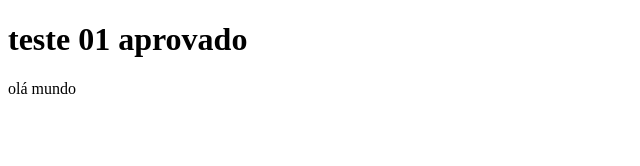
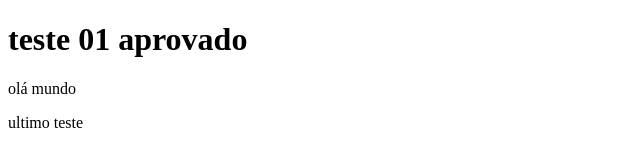
Before and after one commit to yochirokbn/effective-winner, a plain HTML site: page index.html in a window 1280 px wide. Shown: the full height of the page, 0-640 px from the left. Drawn offline with Linux system fonts and the light colour scheme.

Commit message:
terceiro bugfix

```diff
--- a/index.html
+++ b/index.html
@@ -8,5 +8,6 @@
 <body>
     <h1>teste 01 aprovado</h1>
     <p>olá mundo</p>
+    <p>ultimo teste</p>
 </body>
 </html>
```
